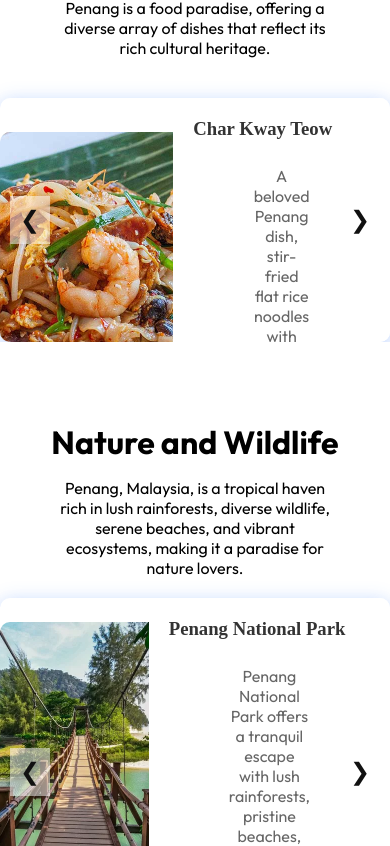
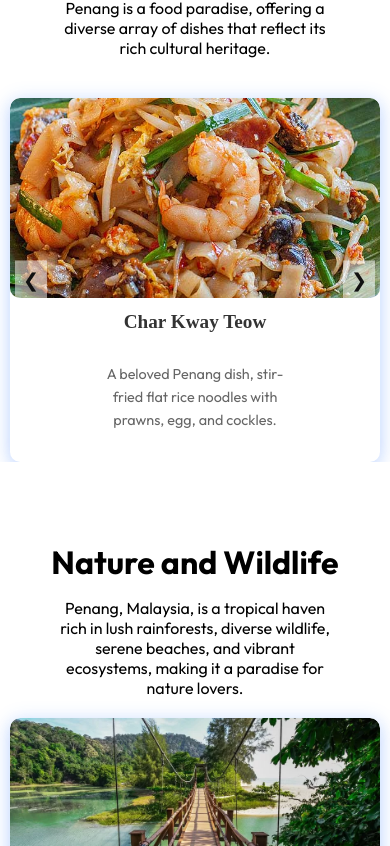
Before and after one commit to brownie-lezz/CAT201-Assignment2, a React (Create React App) app: page / in a window 390 px wide. Shown: the part 918-1764 px from the top of the page. Built offline with nearby package versions, Linux system fonts and the light colour scheme; a web font is replaced by a local one.

Commit message:
slider - responsiveness

```diff
--- a/src/components/Food_Sliders.css
+++ b/src/components/Food_Sliders.css
@@ -47,7 +47,7 @@
   width: 100%;
   height: 100%;
   object-fit: cover;
-  border-radius: 10px 0 0 10px;
+  border-radius: 10px;
 }
 
 .slider-text {
@@ -56,16 +56,38 @@
   text-align: left;
   justify-content: center;
   background-color: white;
+  max-height: 300px;
+  overflow-y: auto;
+  scrollbar-width: thin;
+  scrollbar-color: rgba(150, 150, 150, 0.5) transparent;
+}
+
+.slider-text::-webkit-scrollbar {
+  width: 8px;
+}
+
+.slider-text::-webkit-scrollbar-track {
+  background: transparent;
+}
+
+.slider-text::-webkit-scrollbar-thumb {
+  background-color: rgba(150, 150, 150, 0.5);
+  border-radius: 4px;
 }
 
 .slider-text h3 {
   margin: 0;
+  font-size: 1.4rem;
+  line-height: 1.5;
   color: #333;
 }
 
 .slider-text p {
   margin-top: 10px;
+  font-size: 0.9rem;
+  line-height: 1.6;
   color: #666;
+  word-wrap: break-word;
 }
 
 .slider-button {
@@ -92,3 +114,53 @@
 .slider-button:hover {
   background-color: rgba(208, 207, 207, 0.8);
 }
+
+@media (max-width: 768px) {
+  .food-slider-container {
+    height: auto;
+  }
+
+  .slider {
+    max-width: 100%;
+    margin: 0 10px;
+  }
+
+  .slider-content {
+    flex-direction: column;
+  }
+
+  .slider-image {
+    height: 200px;
+  }
+
+  .slider-content img {
+    border-radius: 10px;
+  }
+
+  .slider-text {
+    width: 90%;
+    text-align: center;
+    padding: 10px;
+  }
+
+  .slider-text h3 {
+    font-size: 1.2rem;
+  }
+
+  .slider-text p {
+    font-size: 0.9rem;
+  }
+
+  .slider-button {
+    font-size: 1.2rem;
+    padding: 8px;
+  }
+
+  .slider-button.prev {
+    left: 5px;
+  }
+
+  .slider-button.next {
+    right: 5px;
+  }
+}
--- a/src/components/Nature_Sliders.css
+++ b/src/components/Nature_Sliders.css
@@ -11,7 +11,6 @@
   margin-bottom: 80px;
 }
 
-
 .nature-description h1 {
   font-size: 2rem;
   color: #333;
@@ -19,7 +18,6 @@
 
 .nature-description p {
   margin-bottom: 20px;
-
 }
 
 .slider {
@@ -46,13 +44,12 @@
 }
 
 .slider-content img {
-  /* width: 50%; */
-  width: 600px;
+  width: 100%;
   height: 100%;
   max-width: 100%;
   max-height: 100%;
   object-fit: cover;
-  border-radius: 10px 0 0 10px;
+  border-radius: 10px;
 }
 
 .slider-text {
@@ -97,3 +94,52 @@
 .slider-button:hover {
   background-color: rgba(208, 207, 207, 0.8);
 }
+
+@media (max-width: 768px) {
+  .nature-slider-container {
+    height: auto;
+  }
+
+  .slider {
+    max-width: 100%;
+  }
+
+  .slider-content {
+    flex-direction: column;
+  }
+
+  .slider-image {
+    height: 200px;
+  }
+
+  .slider-content img {
+    border-radius: 10px;
+  }
+
+  .slider-text {
+    width: 90%;
+    text-align: center;
+    padding: 10px;
+  }
+
+  .slider-text h3 {
+    font-size: 1.2rem;
+  }
+
+  .slider-text p {
+    font-size: 0.9rem;
+  }
+
+  .slider-button {
+    font-size: 1.2rem;
+    padding: 8px;
+  }
+
+  .slider-button.prev {
+    left: 5px;
+  }
+
+  .slider-button.next {
+    right: 5px;
+  }
+}
```
